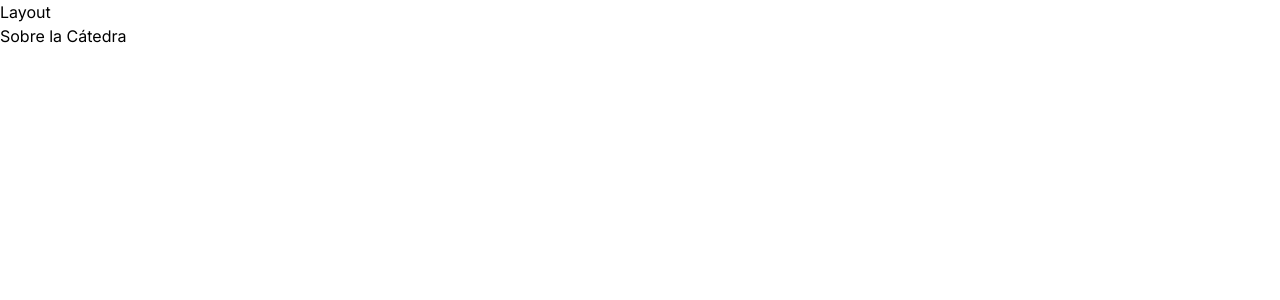
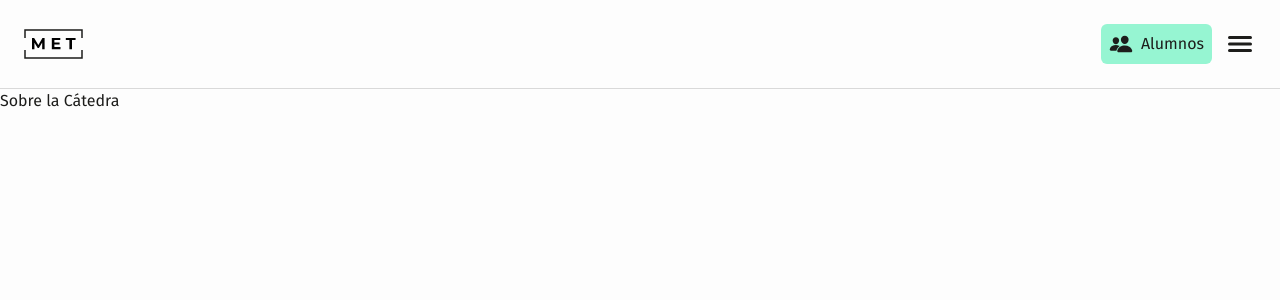
Before and after one commit to florluzduarte/metodo-fadu-uba, a Next.js app: page /catedra in a window 1280 px wide. Shown: the top 300 px of the page. Built offline with nearby package versions, Linux system fonts and the light colour scheme.

Commit message:
feat: fonts config, add Navbar, ButtonAlumnos, SideMenu and SideMenuItem components

```diff
--- a/src/app/layout.tsx
+++ b/src/app/layout.tsx
@@ -1,8 +1,7 @@
 import type { Metadata } from "next";
-import { Inter } from "next/font/google";
+import { fira } from "@/fonts/fonts";
 import "./globals.css";
-
-const inter = Inter({ subsets: ["latin"] });
+import { Navbar, SideMenu } from "@/components";
 
 export const metadata: Metadata = {
   title: "Metodología | Ex-Galán",
@@ -16,9 +15,12 @@ export default function RootLayout({
 }>) {
   return (
     <html lang="es">
-      <body className={inter.className}>
-        <h1>Layout</h1>
-        {children}
+      <body className={`${fira.className} bg-gray-100 text-black`}>
+        <Navbar />
+        <SideMenu />
+        <main className="min-h-screen">
+          {children}
+        </main>
       </body>
     </html>
   );
--- a/src/app/page.tsx
+++ b/src/app/page.tsx
@@ -1,7 +1,5 @@
 export default function Home() {
   return (
-    <main>
-      <h1>Método | Inicio</h1>
-    </main>
+    <h1>Método | Inicio</h1>
   );
 }
--- /dev/null
+++ b/src/components/index.ts
@@ -0,0 +1,6 @@
+// Layout Components
+export { Navbar } from "./layout/nav/Navbar";
+export { LogoMetodo } from "./layout/logos/LogoMetodo";
+export { ButtonAlumnos } from "./layout/nav/ButtonAlumnos";
+export { SideMenu } from "./layout/nav/SideMenu";
+export { SideMenuItem } from "./layout/nav/SideMenuItem";
--- /dev/null
+++ b/src/components/layout/logos/LogoMetodo.tsx
@@ -0,0 +1,12 @@
+export const LogoMetodo = () => {
+  return (
+    <div>
+      <svg width="59" height="30" viewBox="0 0 59 30" fill="none" xmlns="http://www.w3.org/2000/svg">
+        <path d="M1 9V1H58V9M58 21V29L1 29L1 21" stroke="#1D1D1B" strokeWidth="1.5" />
+        <path d="M8 20.2V9H10.144L14.912 16.904H13.776L18.464 9H20.592L20.624 20.2H18.192L18.176 12.728H18.624L14.88 19.016H13.712L9.888 12.728H10.432V20.2H8Z" fill="black" />
+        <path d="M30.1965 13.512H35.5885V15.528H30.1965V13.512ZM30.3885 18.12H36.4845V20.2H27.8125V9H36.2765V11.08H30.3885V18.12Z" fill="black" />
+        <path d="M45.3981 20.2V11.112H41.8141V9H51.5741V11.112H47.9901V20.2H45.3981Z" fill="black" />
+      </svg>
+    </div>
+  )
+}
--- /dev/null
+++ b/src/components/layout/nav/ButtonAlumnos.tsx
@@ -0,0 +1,11 @@
+import Link from "next/link"
+import { IoPeople } from "react-icons/io5"
+
+export const ButtonAlumnos = () => {
+  return (
+    <Link href="/alumnos" className="flex gap-2 bg-green-200 p-2 rounded-md hover:bg-green-400">
+      <IoPeople size={24} />
+      Alumnos
+    </Link>
+  )
+}
--- /dev/null
+++ b/src/components/layout/nav/Navbar.tsx
@@ -0,0 +1,23 @@
+"use client";
+import { ButtonAlumnos, LogoMetodo } from "@/components";
+import { useLayoutStore } from "@/store/layout/layoutStore";
+import { IoMenu } from "react-icons/io5";
+
+export const Navbar = () => {
+
+  const handleOpenMenu = useLayoutStore((store) => store.handleOpenMenu);
+
+  return (
+    <nav className="py-6 border-b border-b-gray-300">
+      <div className="flex justify-between mx-6 items-center">
+        <LogoMetodo />
+        <div className="flex gap-3 items-center">
+          <ButtonAlumnos />
+          <button onClick={handleOpenMenu}>
+            <IoMenu size={32} className="fill-black" />
+          </button>
+        </div>
+      </div>
+    </nav>
+  )
+};
--- /dev/null
+++ b/src/components/layout/nav/SideMenu.tsx
@@ -0,0 +1,78 @@
+"use client";
+
+import { useLayoutStore } from "@/store/layout/layoutStore";
+import { ButtonAlumnos, SideMenuItem } from "@/components";
+import { IoClose } from "react-icons/io5";
+import clsx from "clsx";
+
+const menuItems = [
+  {
+    title: "Inicio",
+    path: "/",
+  },
+  {
+    title: "Cátedra",
+    path: "/catedra",
+  },
+  {
+    title: "Docentes",
+    path: "/docentes",
+  },
+  {
+    title: "Consignas",
+    path: "/consignas",
+  },
+  {
+    title: "Teóricas",
+    path: "/teoricas"
+  }
+]
+
+
+export const SideMenu = () => {
+
+  const isMenuOpen = useLayoutStore((store) => store.isMenuOpen);
+  const handleCloseMenu = useLayoutStore((store) => store.handleCloseMenu);
+
+  return (
+    <>
+      {/* Background Black */}
+      {
+        isMenuOpen && (<div
+          className="fixed top-0 left-0 w-screen h-screen z-10 bg-black opacity-30"
+        />)
+      }
+
+
+      {/* Background Blur */}
+      {
+        isMenuOpen && (<div
+          className="fade-in fixed top-0 left-0 w-screen h-screen z-10 backdrop-filter backdrop-blur-sm"
+          onClick={handleCloseMenu}
+        />)
+      }
+
+      <nav className={clsx("fixed z-10 top-0 right-0 h-screen bg-white w-[270px] md:w-[320px] p-6 transform transition-all duration-300",
+        {
+          "translate-x-full": !isMenuOpen
+        }
+      )}>
+        <button className="fixed top-8 right-8"
+          onClick={handleCloseMenu}
+        >
+          <IoClose size={28} />
+        </button>
+        <ul className="flex flex-col gap-3 mt-14">
+          {
+            menuItems.map((item) => (
+              <SideMenuItem key={item.path} {...item} />
+            ))
+          }
+          <div onClick={handleCloseMenu}>
+            <ButtonAlumnos />
+          </div>
+        </ul>
+      </nav>
+    </>
+  )
+}
--- /dev/null
+++ b/src/components/layout/nav/SideMenuItem.tsx
@@ -0,0 +1,19 @@
+"use client";
+import { useLayoutStore } from "@/store/layout/layoutStore";
+import Link from "next/link";
+
+interface MenuItemsProps {
+  title: string;
+  path: string;
+}
+
+export const SideMenuItem = ({ title, path }: MenuItemsProps) => {
+  const handleCloseMenu = useLayoutStore((store) => store.handleCloseMenu);
+  return (
+    <li className="px-3 py-2 rounded-md hover:bg-gray-200 cursor-pointer transition-all"
+      onClick={handleCloseMenu}
+    >
+      <Link href={path}>{title}</Link>
+    </li>
+  )
+};
--- /dev/null
+++ b/src/fonts/fonts.ts
@@ -0,0 +1,6 @@
+import { Fira_Sans } from 'next/font/google'
+
+export const fira = Fira_Sans({
+  subsets: ["latin"],
+  weight: ["400", "700"]
+});
--- /dev/null
+++ b/src/store/layout/layoutStore.ts
@@ -0,0 +1,13 @@
+import { create } from "zustand";
+
+interface LayoutStore {
+  isMenuOpen: boolean;
+  handleOpenMenu: () => void;
+  handleCloseMenu: () => void;
+}
+
+export const useLayoutStore = create<LayoutStore>()((set) => ({
+  isMenuOpen: false,
+  handleOpenMenu: () => set({ isMenuOpen: true }),
+  handleCloseMenu: () => set({ isMenuOpen: false })
+}));
--- a/tailwind.config.ts
+++ b/tailwind.config.ts
@@ -7,13 +7,20 @@ const config: Config = {
     "./src/app/**/*.{js,ts,jsx,tsx,mdx}",
   ],
   theme: {
-    extend: {
-      backgroundImage: {
-        "gradient-radial": "radial-gradient(var(--tw-gradient-stops))",
-        "gradient-conic":
-          "conic-gradient(from 180deg at 50% 50%, var(--tw-gradient-stops))",
+    colors: {
+      black: "#1D1D1B",
+      white: '#ffffff',
+      green: {
+        200: "#96F5D2",
+        400: "#5CE3B1"
       },
-    },
+      gray: {
+        100: "#FDFDFD",
+        200: "#FAFAFA",
+        300: "#D9D9D9",
+        400: "#BDBDBD"
+      }
+    }
   },
   plugins: [],
 };
```
Also changed, not shown: package.json (+7 -4 lines), src/assets/svg/metodo-logo.svg (added), 1 other file (tests, documents, lock files or other folders).
